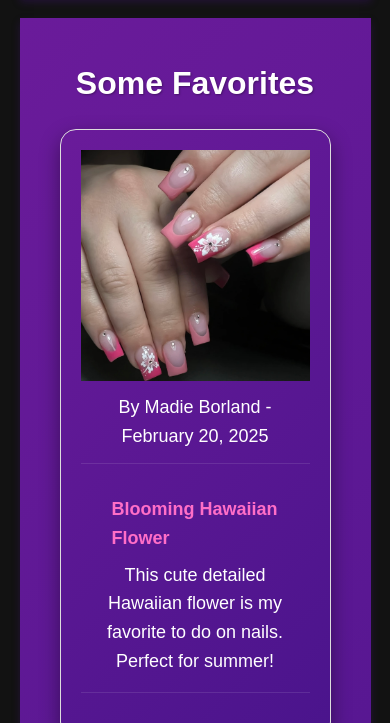
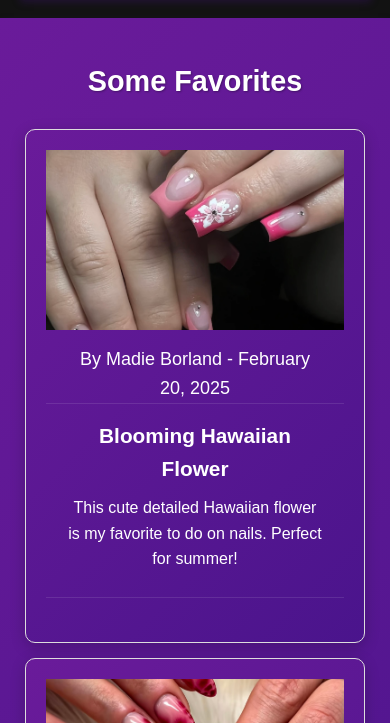
Before and after one commit to bowling220/Nails-By-Mads, a plain HTML site: page index.html in a window 390 px wide. Shown: the part 5501-6224 px from the top of the page. Drawn offline with nearby package versions, Linux system fonts and the light colour scheme.

Commit message:
Small CHanges

```diff
--- a/index.html
+++ b/index.html
@@ -240,6 +240,146 @@
         width: 40px;
         height: 40px;
         font-size: 20px;
+      }
+    }
+
+    .blog {
+      padding: 60px 20px;
+      text-align: center;
+      width: 100%;
+      box-sizing: border-box;
+    }
+
+    .blog h2 {
+      margin-bottom: 40px;
+      font-size: 2.5em;
+      color: #fff;
+      width: 100%;
+    }
+
+    .blog-grid {
+      display: grid;
+      grid-template-columns: repeat(auto-fit, minmax(300px, 1fr));
+      gap: 30px;
+      max-width: 1200px;
+      margin: 0 auto;
+      padding: 0 20px;
+      width: 100%;
+      box-sizing: border-box;
+    }
+
+    .blog-post {
+      background: rgba(255, 255, 255, 0.1);
+      border-radius: 10px;
+      overflow: hidden;
+      box-shadow: 0 4px 15px rgba(0, 0, 0, 0.2);
+      transition: transform 0.3s ease;
+      display: flex;
+      flex-direction: column;
+      height: 100%;
+      backdrop-filter: blur(5px);
+      width: 100%;
+      box-sizing: border-box;
+    }
+
+    .blog-post:hover {
+      transform: translateY(-5px);
+    }
+
+    .blog-post img {
+      width: 100%;
+      height: 250px;
+      object-fit: cover;
+      display: block;
+    }
+
+    .blog-post-meta {
+      padding: 15px 20px 0;
+      color: #fff;
+      font-size: 0.9em;
+      font-weight: 500;
+      text-align: center;
+    }
+
+    .blog-post-content {
+      padding: 15px 20px 25px;
+      flex-grow: 1;
+      display: flex;
+      flex-direction: column;
+      justify-content: space-between;
+      text-align: center;
+    }
+
+    .blog-post-content h3 {
+      margin: 0 0 10px 0;
+      font-size: 1.4em;
+      color: #fff;
+      font-weight: bold;
+    }
+
+    .blog-post-content p {
+      margin: 0;
+      color: #fff;
+      line-height: 1.6;
+      font-size: 1.1em;
+    }
+
+    @media screen and (max-width: 768px) {
+      .blog {
+        padding: 40px 15px;
+      }
+
+      .blog h2 {
+        font-size: 2em;
+        margin-bottom: 30px;
+      }
+
+      .blog-grid {
+        grid-template-columns: 1fr;
+        max-width: 100%;
+        padding: 0 10px;
+        gap: 20px;
+      }
+
+      .blog-post {
+        max-width: 400px;
+        margin: 0 auto;
+      }
+
+      .blog-post img {
+        height: 200px;
+      }
+
+      .blog-post-content h3 {
+        font-size: 1.3em;
+      }
+
+      .blog-post-content p {
+        font-size: 1em;
+      }
+    }
+
+    @media screen and (max-width: 480px) {
+      .blog {
+        padding: 30px 10px;
+      }
+
+      .blog h2 {
+        font-size: 1.8em;
+        margin-bottom: 25px;
+      }
+
+      .blog-grid {
+        padding: 0 5px;
+        gap: 15px;
+      }
+
+      .blog-post {
+        max-width: 100%;
+      }
+
+      .blog-post img {
+        height: 180px;
       }
     }
 
```
